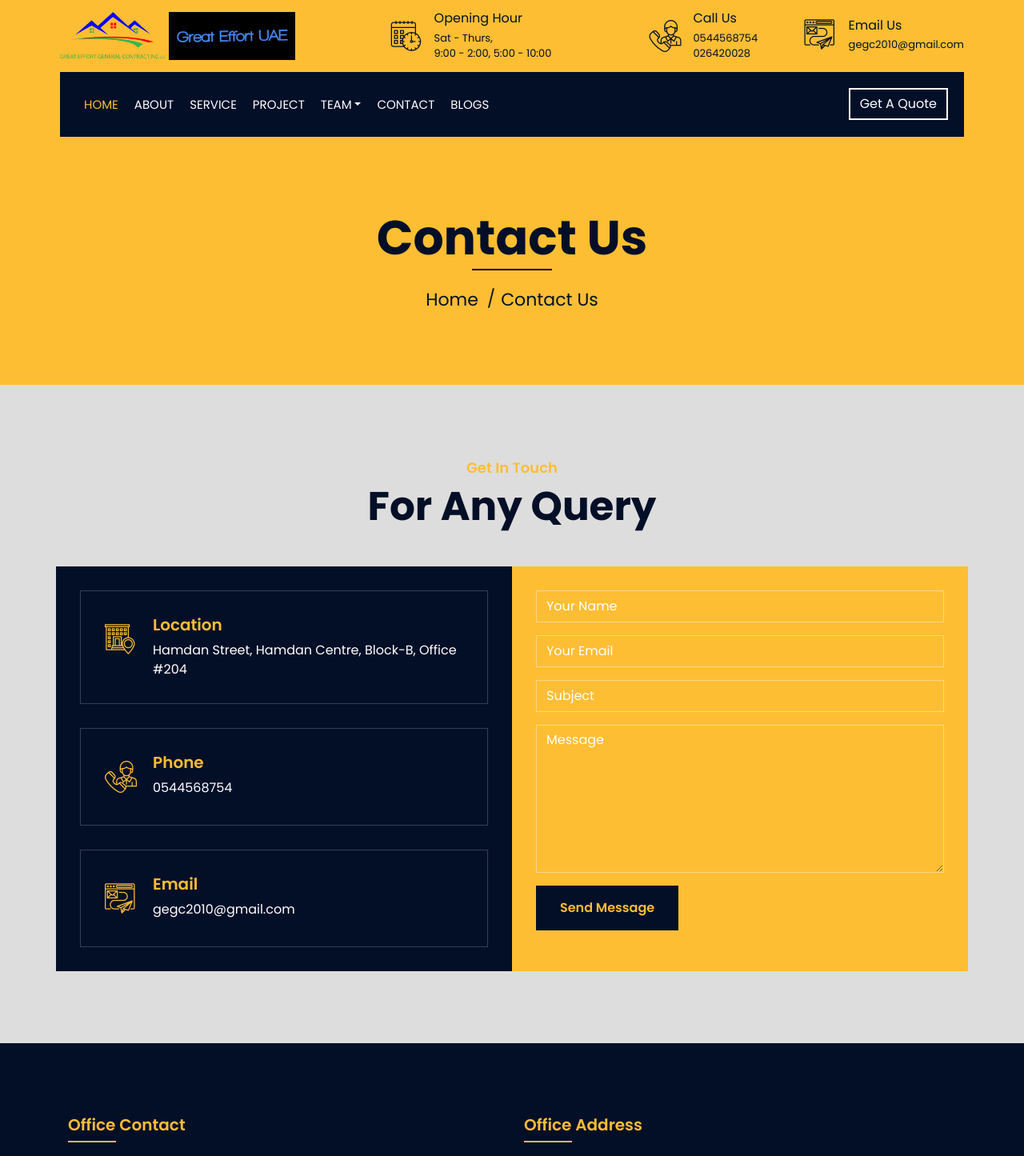
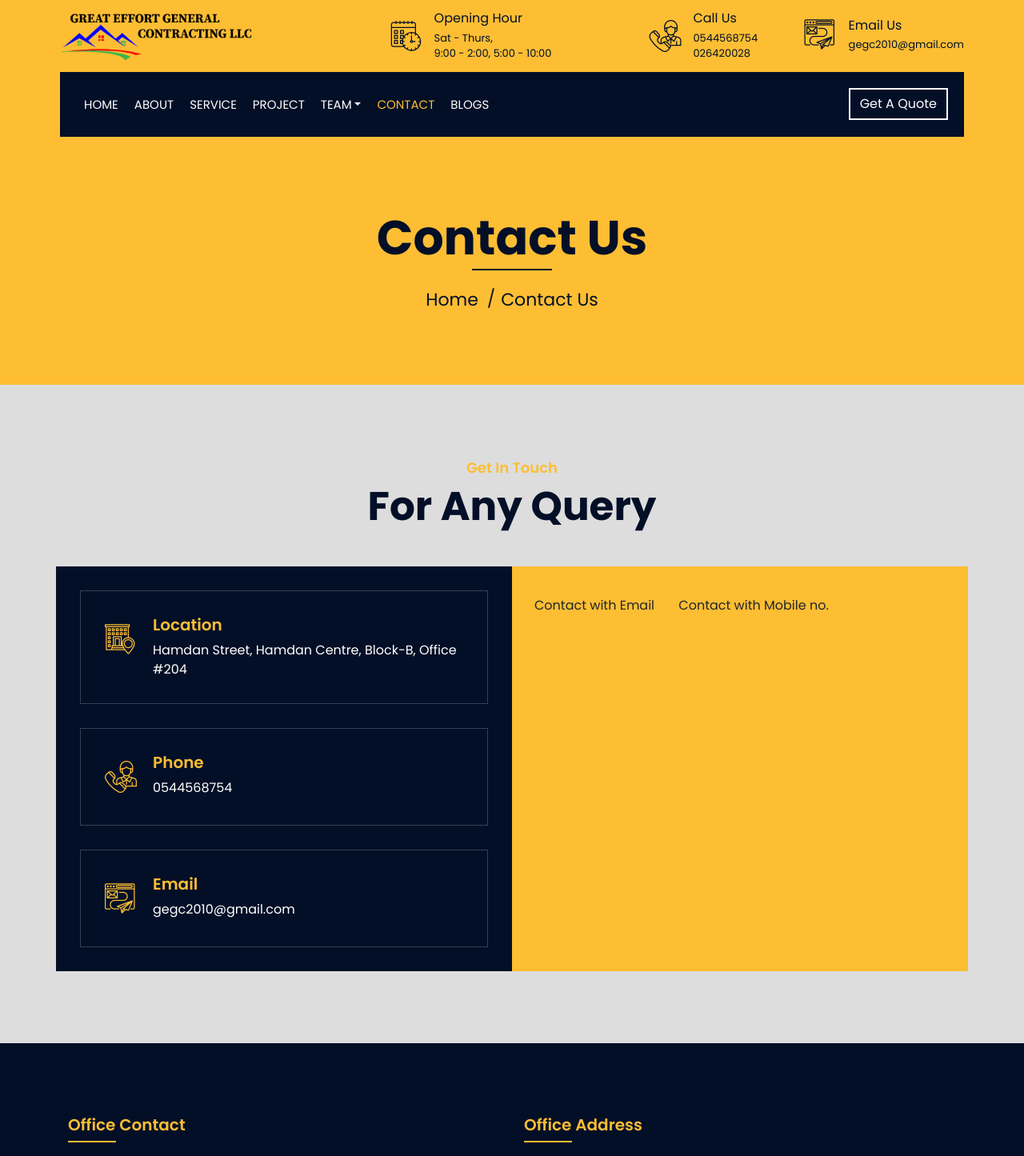
Before and after one commit to sharifkhanshuvo/great-_effort_uae, a Django app: page /contact/ in a window 1280 px wide. Shown: the top 1445 px of the page at 80% size. Run offline with Django 3.2, Linux system fonts and the light colour scheme; some libraries are stand-ins or nearby versions.

Commit message:
updated changes

```diff
--- a/greateffortuae/static/css/style.css
+++ b/greateffortuae/static/css/style.css
@@ -97,6 +97,7 @@ a:focus {
 }
 
 .top-bar .logo img {
+
     max-width: 100%;
     max-height: 60px;
 }
@@ -214,10 +215,13 @@ a:focus {
 @media (min-width: 992px) {
     .nav-bar {
         padding: 0 75px;
+
     }
 
     .nav-bar.nav-sticky {
         padding: 0;
+       width: 100%;
+       max-width: 100%;
     }
 
     .nav-bar .navbar {
@@ -939,6 +943,7 @@ a:focus {
     position: relative;
     margin-bottom: 30px;
     overflow: hidden;
+
 }
 
 .team .team-img {
--- a/greateffortuae/static/js/main.js
+++ b/greateffortuae/static/js/main.js
@@ -57,8 +57,8 @@
 
 $('.owl-carousel').owlCarousel({
     loop:true,
-    margin:13,
-    nav:true,
+    margin:10,
+
     responsive:{
         0:{
             items:1
@@ -67,7 +67,7 @@ $('.owl-carousel').owlCarousel({
             items:3
         },
         1000:{
-            items:4
+            items:5
         }
     }
 })
--- a/static/css/style.css
+++ b/static/css/style.css
@@ -97,6 +97,7 @@ a:focus {
 }
 
 .top-bar .logo img {
+
     max-width: 100%;
     max-height: 60px;
 }
@@ -214,10 +215,13 @@ a:focus {
 @media (min-width: 992px) {
     .nav-bar {
         padding: 0 75px;
+
     }
 
     .nav-bar.nav-sticky {
         padding: 0;
+       width: 100%;
+       max-width: 100%;
     }
 
     .nav-bar .navbar {
@@ -939,6 +943,7 @@ a:focus {
     position: relative;
     margin-bottom: 30px;
     overflow: hidden;
+
 }
 
 .team .team-img {
--- a/static/js/main.js
+++ b/static/js/main.js
@@ -57,8 +57,8 @@
 
 $('.owl-carousel').owlCarousel({
     loop:true,
-    margin:13,
-    nav:true,
+    margin:10,
+
     responsive:{
         0:{
             items:1
@@ -67,7 +67,7 @@ $('.owl-carousel').owlCarousel({
             items:3
         },
         1000:{
-            items:4
+            items:5
         }
     }
 })
--- a/templates/base.html
+++ b/templates/base.html
@@ -6,11 +6,13 @@
     <meta charset="UTF-8">
     <meta http-equiv="X-UA-Compatible" content="IE=edge">
     <meta name="viewport" content="width=device-width, initial-scale=1.0">
-    <title>Great Effort UAE</title>
+    <title>Great Effort UAE || Contruction company based on Abu Dhabi </title>
     <meta content="width=device-width, initial-scale=1.0" name="viewport">
-    <meta content="Construction Company Website Template" name="keywords">
-    <meta content="Construction Company Website Template" name="description">
-
+    <meta content="Great Effort General Contracting LLC is a world-class construction and manpower supply company located in Abu Dhabi, United Arab Emirates. We established in 2008. We focus our corporate ideals “To create a better environment for the nation” while pursuing our business activities with our core strengths of construction and engineering services, and we strive to contribute by developing a safe and comfortable infrastructure and living environment while prospering as and caring for the environment.." name="description"/>
+    <meta content="great effort uae,great effort uae,great effort abu dhabi,contruction company based on abu dhabi,contruction company,contruction builder" name="keywords"/>
+    <meta content="Great Effort UAE" name="og:title"/>
+    <meta content="Great Effort General Contracting LLC is a world-class construction and manpower supply company located in Abu Dhabi, United Arab Emirates. We established in 2008. We focus our corporate ideals “To create a better environment for the nation” while pursuing our business activities with our core strengths of construction and engineering services, and we strive to contribute by developing a safe and comfortable infrastructure and living environment while prospering as and caring for the environment.." name="og:description"/>
+    <meta content="/favicon.ico" name="og:image"/>
     <!-- Favicon -->
     <link href="{% static 'img/favicon.ico' %}" rel="icon">
 
--- a/templates/includes/contact/main.html
+++ b/templates/includes/contact/main.html
@@ -33,30 +33,9 @@
                 </div>
             </div>
             <div class="col-md-6">
-                <div class="contact-form">
-                    <div id="success"></div>
-                    <form  id="contactForm" novalidate="novalidate">
-                        <div class="control-group">
-                            <input type="text" class="form-control" id="name" placeholder="Your Name" required="required" data-validation-required-message="Please enter your name" />
-                            <p class="help-block text-danger"></p>
-                        </div>
-                        <div class="control-group">
-                            <input type="email" class="form-control" id="email" placeholder="Your Email" required="required" data-validation-required-message="Please enter your email" />
-                            <p class="help-block text-danger"></p>
-                        </div>
-                        <div class="control-group">
-                            <input type="text" class="form-control" id="subject" placeholder="Subject" required="required" data-validation-required-message="Please enter a subject" />
-                            <p class="help-block text-danger"></p>
-                        </div>
-                        <div class="control-group">
-                            <textarea class="form-control" id="message" placeholder="Message" required="required" data-validation-required-message="Please enter your message"></textarea>
-                            <p class="help-block text-danger"></p>
-                        </div>
-                        <div>
-                            <button class="btn" type="submit" id="sendMessageButton">Send Message</button>
-                        </div>
-                    </form>
-                </div>
+                <a class="btn" href="mailto:gegc2010@gmail.com">Contact with Email</a>
+                <a class="btn" href="https://api.whatsapp.com/send?phone=971544568754" target="blank" >Contact with Mobile no.</a>
+
             </div>
         </div>
     </div>
--- a/templates/includes/footer.html
+++ b/templates/includes/footer.html
@@ -25,11 +25,11 @@
     </div>
 
     <div class="container copyright">
-        <div class="row">
-            <div class="col-md-6">
+
+            <div class="text-center mb-5">
                 <p>&copy; <a href="#">Great Effort UAE</a>, All Right Reserved.</p>
             </div>
 
-        </div>
+
     </div>
 </div>
--- a/templates/includes/home/service.html
+++ b/templates/includes/home/service.html
@@ -20,6 +20,7 @@
                         <div class="service-overlay">
                             <p>
                               {{ m.description }}
+
                             </p>
                         </div>
                     </div>
--- a/templates/includes/navbar.html
+++ b/templates/includes/navbar.html
@@ -11,20 +11,22 @@
 
           <div class="collapse navbar-collapse justify-content-between" id="navbarCollapse">
               <div class="navbar-nav mr-auto">
-                  <a href="{% url 'home' %}" class="nav-item nav-link active">Home</a>
-                  <a href="{% url 'about' %}" class="nav-item nav-link">About</a>
-                  <a href="{% url 'services' %}"  class="nav-item nav-link">Service</a>
+
+                  <a href="{% url 'home' %}" class="nav-item nav-link {% if request.path == '/' %}  active {% endif %} ">Home</a>
+                  <a href="{% url 'about' %}" class="nav-item nav-link {% if request.path == '/about/' %}  active {% endif %} ">About</a>
+                  <a href="{% url 'services' %}"  class="nav-item nav-link {% if request.path == '/services/' %}  active {% endif %} ">Service</a>
                   <!-- <a href="{% url 'team' %}" class="nav-item nav-link">Team</a> -->
-                  <a href="{% url 'portfolio' %}" class="nav-item nav-link">Project</a>
-                  <div class="nav-item dropdown">
-                      <a href="#" class="nav-link dropdown-toggle" data-toggle="dropdown">Team</a>
-                      <div class="dropdown-menu">
-                          <a href="{% url 'team' %}#administrator" class="dropdown-item">Administrator</a>
-                          <a href="{% url 'team' %}#engineering" class="dropdown-item">Enginerring</a>
+                  <a href="{% url 'portfolio' %}" class="nav-item nav-link {% if request.path == '/portfolio/' %}  active {% endif %} ">Project</a>
+                  <div class="nav-item dropdown  ">
+                      <a href="#" class="nav-link  dropdown-toggle {% if request.path == '/team/' %}  active {% endif %} "  data-toggle="dropdown">Team</a>
+                      <div class="dropdown-menu ">
+                          <a href="{% url 'team' %}#administrator" class="dropdown-item
+                          ">Administrator</a>
+                          <a href="{% url 'team' %}#engineering" class="dropdown-item ">Enginerring</a>
                       </div>
                   </div>
-                  <a href="{% url 'contact' %}"class="nav-item nav-link">Contact</a>
-                  <a href="{% url 'blogs' %}"class="nav-item nav-link">Blogs</a>
+                  <a href="{% url 'contact' %}"class="nav-item nav-link {% if request.path == '/contact/' %}  active {% endif %} ">Contact</a>
+                  <a href="{% url 'blogs' %}"class="nav-item nav-link {% if request.path == '/blogs/' %}  active {% endif %} ">Blogs</a>
 
               </div>
               <div class="ml-auto">
--- a/templates/includes/topbar.html
+++ b/templates/includes/topbar.html
@@ -14,8 +14,8 @@
 
                         <!-- </div> -->
 
-                        <img src="{% static 'img/logo.png' %}" alt="Logo">
-                        <img src="{% static 'img/l.jpg' %}" alt="Logo">
+                        <img src="{% static 'img/companylogo.png' %}"   alt="Logo">
+
 
                     </a>
                 </div>
```
Also changed, not shown: templates/includes/home/about.html (+7 -2 lines), templates/includes/home/clients.html (+3 -5 lines), templates/includes/home/team.html (+49 -43 lines), templates/includes/team/main.html (+50 -44 lines), db.sqlite3, greateffortuae/static/img/companylogo.png (added), greateffortuae/static/img/logo.png (deleted), static/img/companylogo.png (added).
